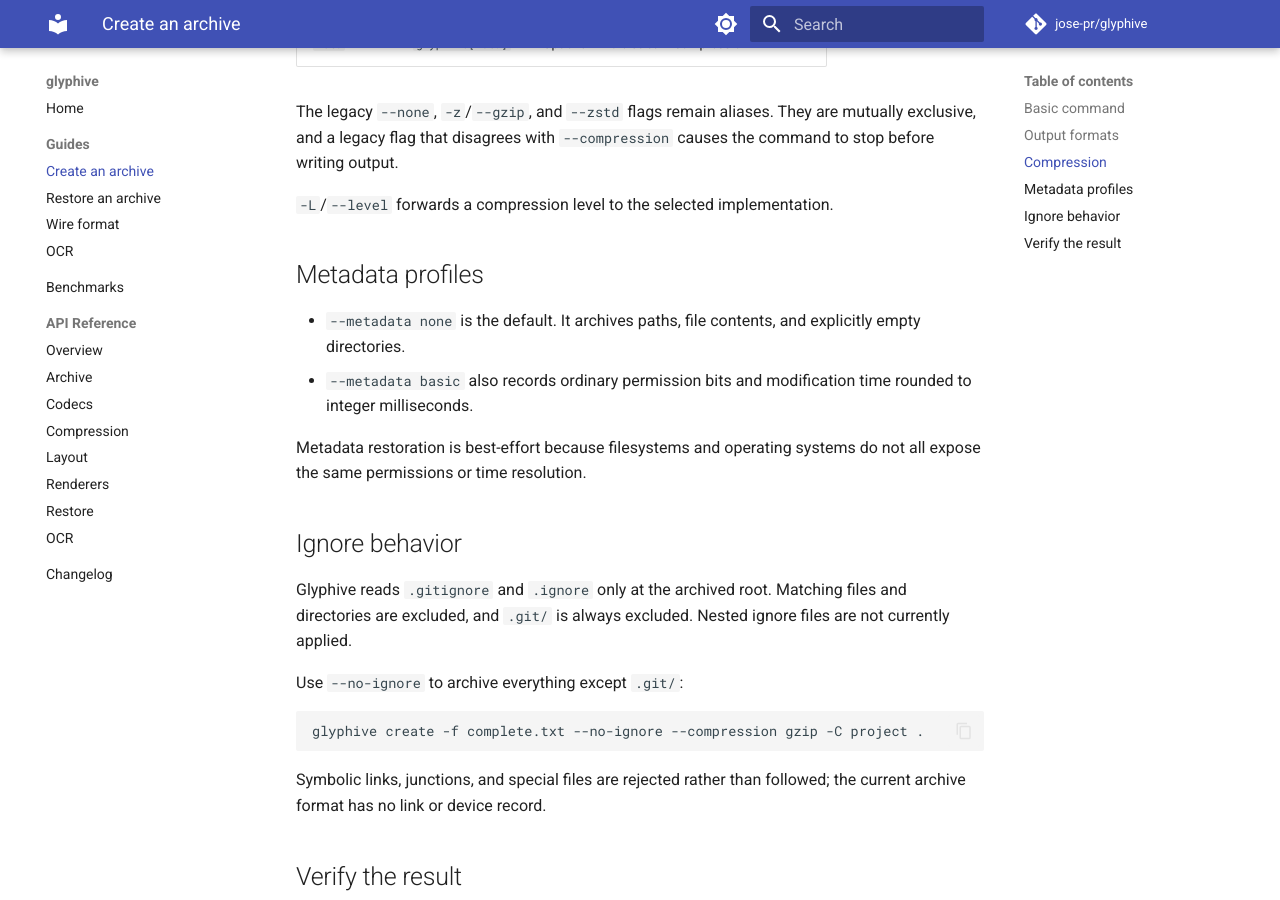
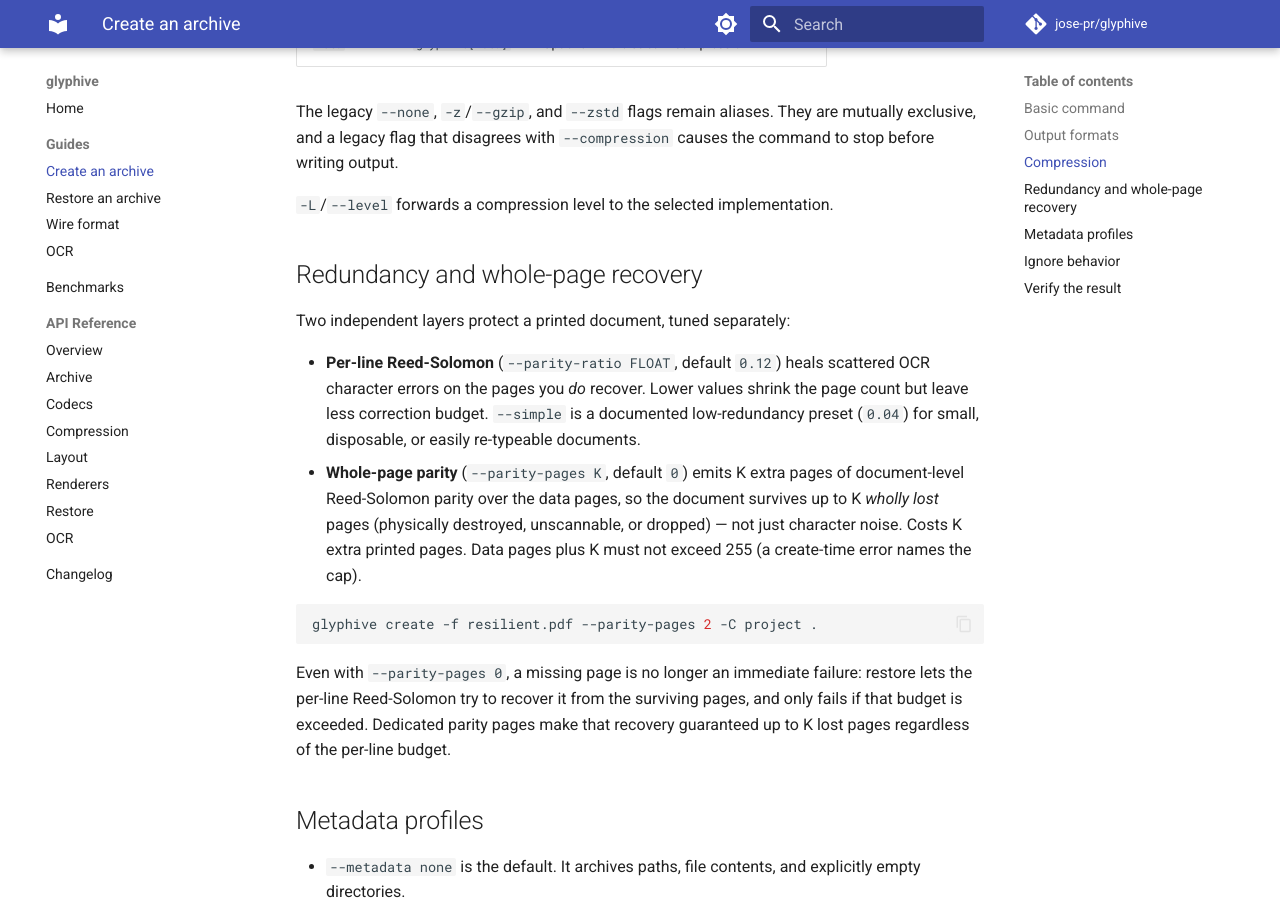
Before and after one commit to jose-pr/glyphive, an MkDocs documentation site: the page built from docs/guides/create.md, in a window 1280 px wide and 900 px high, scrolled down 2560 px. Built offline with MkDocs 1.6.1 and Material for MkDocs 9.7.7, drawn with Linux system fonts in a browser that asks for light colours; comment, search, counter and statistics services are not loaded.

Commit message:
feat: add --parity-pages CLI flag and document whole-page recovery (Phase 4)
create.py gains --parity-pages K (default 0), threaded through to
iter_paginate. Because D (data page count) is only known once pagination
begins, the D+K>255 Reed-Solomon cap is enforced by iter_paginate itself
and surfaced as a create-time SystemExit naming the 255-page cap.

Documents the feature in docs/guides/create.md (dedup'd with an
already-present section), docs/guides/restore.md, and README.md; the
CHANGELOG.md entry was already present from an earlier increment.

Adds an end-to-end CLI test: create --parity-pages 2, delete 2 whole page
blocks from the rendered transcript, extract, byte-for-byte diff against
the source tree. Also tests the 255-page cap rejection.

````diff
--- a/docs/guides/create.md
+++ b/docs/guides/create.md
@@ -126,6 +126,30 @@ causes the command to stop before writing output.
 
 `-L`/`--level` forwards a compression level to the selected implementation.
 
+## Redundancy and whole-page recovery
+
+Two independent layers protect a printed document, tuned separately:
+
+- **Per-line Reed-Solomon** (`--parity-ratio FLOAT`, default `0.12`) heals
+  scattered OCR character errors on the pages you *do* recover. Lower values
+  shrink the page count but leave less correction budget. `--simple` is a
+  documented low-redundancy preset (`0.04`) for small, disposable, or easily
+  re-typeable documents.
+- **Whole-page parity** (`--parity-pages K`, default `0`) emits K extra pages
+  of document-level Reed-Solomon parity over the data pages, so the document
+  survives up to K *wholly lost* pages (physically destroyed, unscannable, or
+  dropped) — not just character noise. Costs K extra printed pages. Data pages
+  plus K must not exceed 255 (a create-time error names the cap).
+
+```bash
+glyphive create -f resilient.pdf --parity-pages 2 -C project .
+```
+
+Even with `--parity-pages 0`, a missing page is no longer an immediate failure:
+restore lets the per-line Reed-Solomon try to recover it from the surviving
+pages, and only fails if that budget is exceeded. Dedicated parity pages make
+that recovery guaranteed up to K lost pages regardless of the per-line budget.
+
 ## Metadata profiles
 
 - `--metadata none` is the default. It archives paths, file contents, and
````
Also changed, not shown: CHANGELOG.md (+11 -0 lines), README.md (+7 -1 lines), docs/guides/restore.md (+15 -0 lines), 2 other files.
